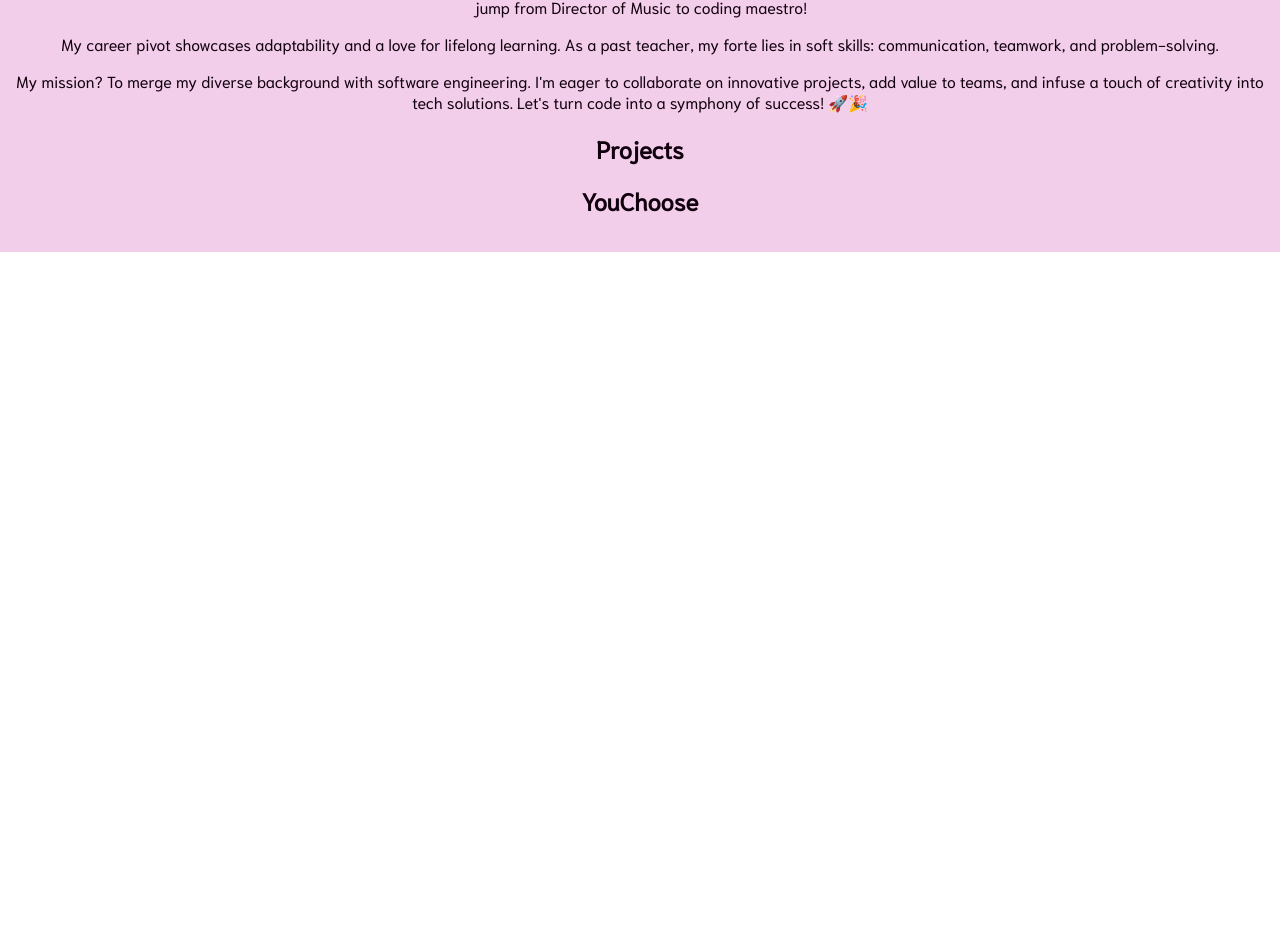
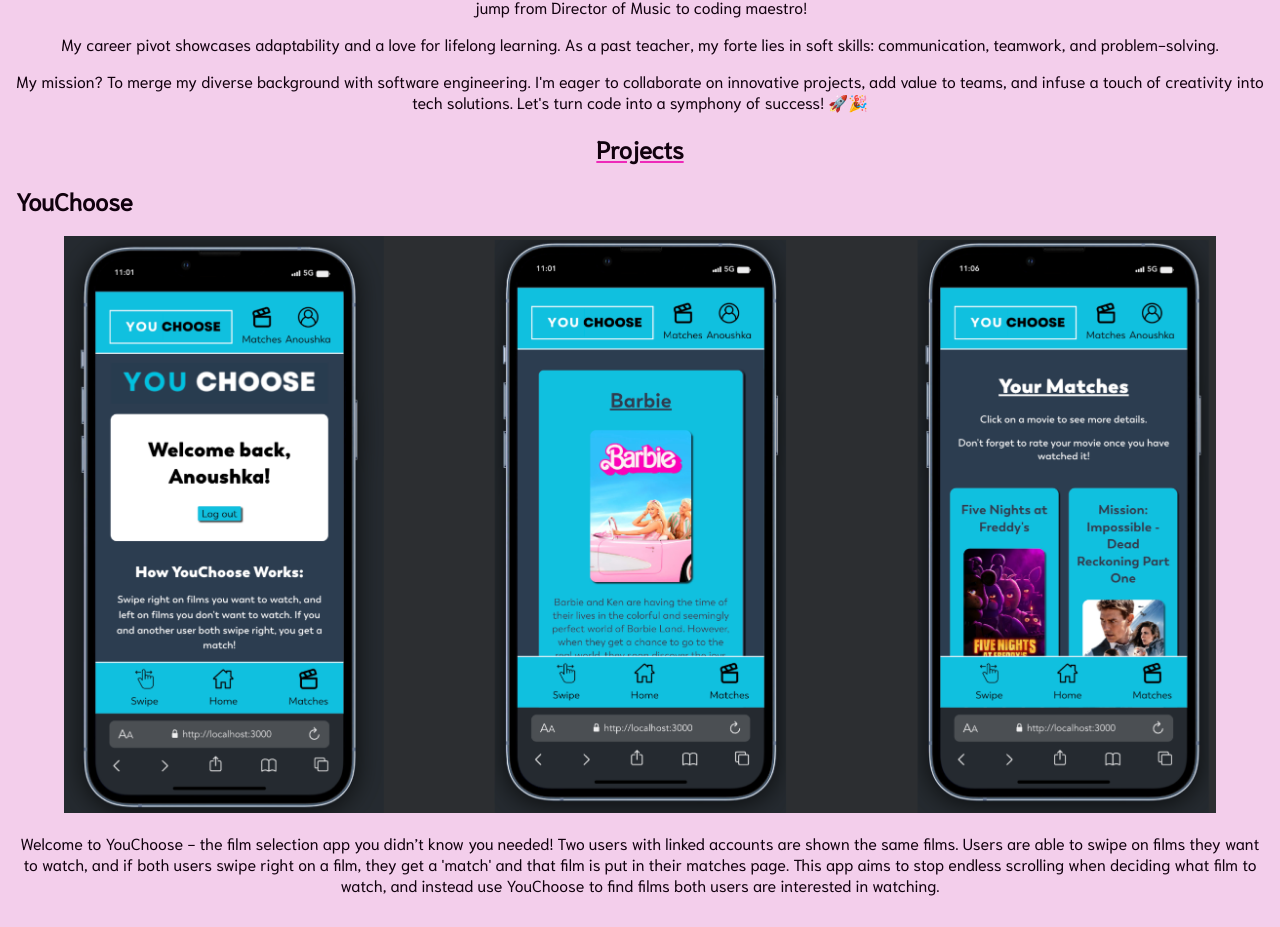
Before and after one commit to anoushkapatel14/anoushkapatel, a React (Create React App) app: page / in a window 1280 px wide. Shown: the part 333-1260 px from the top of the page. Before the commit the page ends 800 px from the top, so only its background shows below. Built offline with nearby package versions, Linux system fonts and the light colour scheme.

Commit message:
projects section started for youchoose. github linked

```diff
--- a/src/components/ProjectsSection/ProjectsSection.js
+++ b/src/components/ProjectsSection/ProjectsSection.js
@@ -1,15 +1,28 @@
+import { Link } from "react-router-dom";
 import "./ProjectsSection.scss";
+import youchoose from "../../assets/images/youchoose.png";
+import claire from "../../assets/images/claire-homepage.png";
 
-export default function ProjectsSection () {
-    return (
+export default function ProjectsSection() {
+  return (
+    <section className="projects">
+      <h1 className="projects__title">Projects</h1>
 
-<section className="projects">
+      <h2 className="projects__subheading">YouChoose</h2>
 
-    <h1 className="projects__title">Projects</h1>
+      <Link to="https://github.com/anoushkapatel14/anoushka-patel-capstone">
+        <img className="projects__img" src={youchoose} alt="youchoose demo" />
+      </Link>
 
-    <h2 className="projects__subheading">YouChoose</h2>
-
-
+      <p className="projects__text">
+        Welcome to YouChoose - the film selection app you didn’t know you
+        needed! Two users with linked accounts are shown the same films. Users
+        are able to swipe on films they want to watch, and if both users swipe
+        right on a film, they get a 'match' and that film is put in their
+        matches page. This app aims to stop endless scrolling when deciding what
+        film to watch, and instead use YouChoose to find films both users are
+        interested in watching.
+      </p>
     </section>
-    );
+  );
 }
--- a/src/components/ProjectsSection/ProjectsSection.scss
+++ b/src/components/ProjectsSection/ProjectsSection.scss
@@ -1,2 +1,17 @@
 @use "../../styles/partials/variables" as *;
 @use "../../styles/partials/mixins" as *;
+
+.projects {
+
+    &__title {
+        text-decoration: underline $primary-pink;
+    }
+
+    &__subheading {
+        text-align: left;
+    }
+
+    &__img {
+        width: 90vw;
+    }
+}
```
